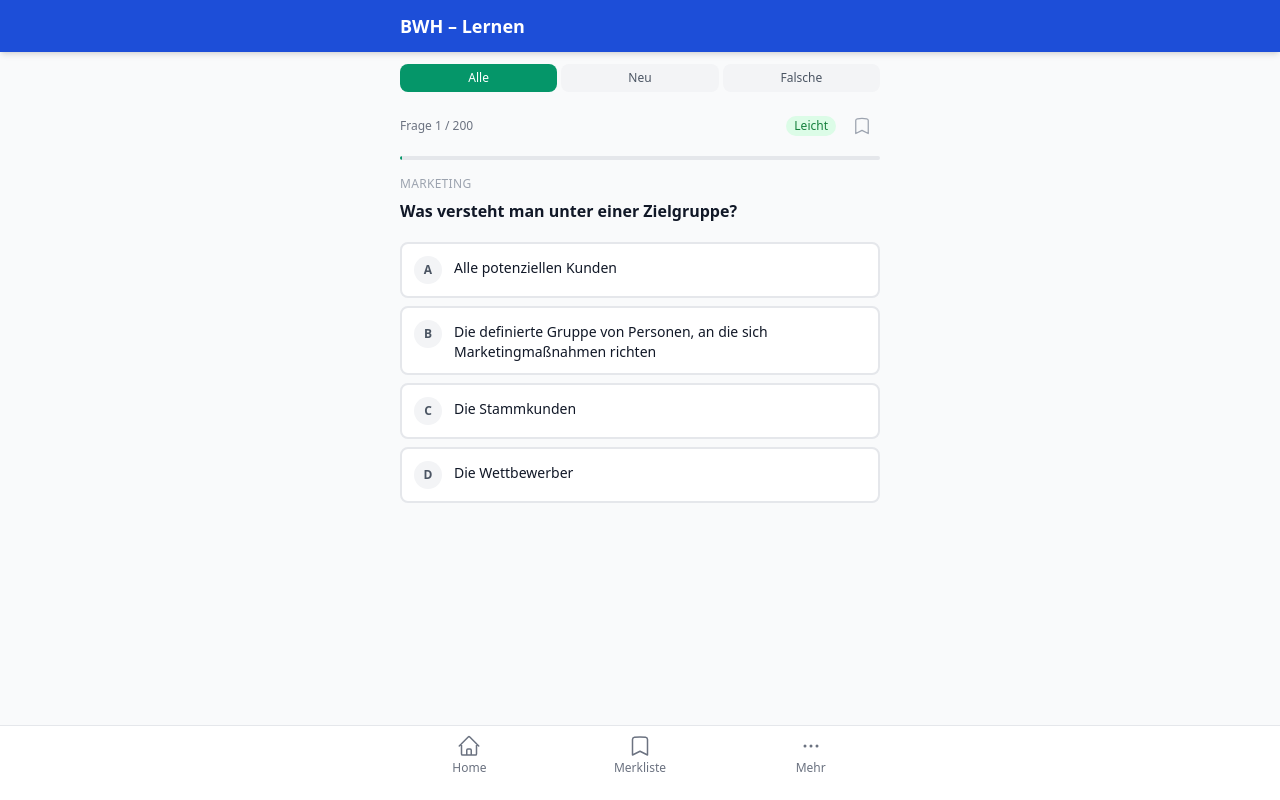
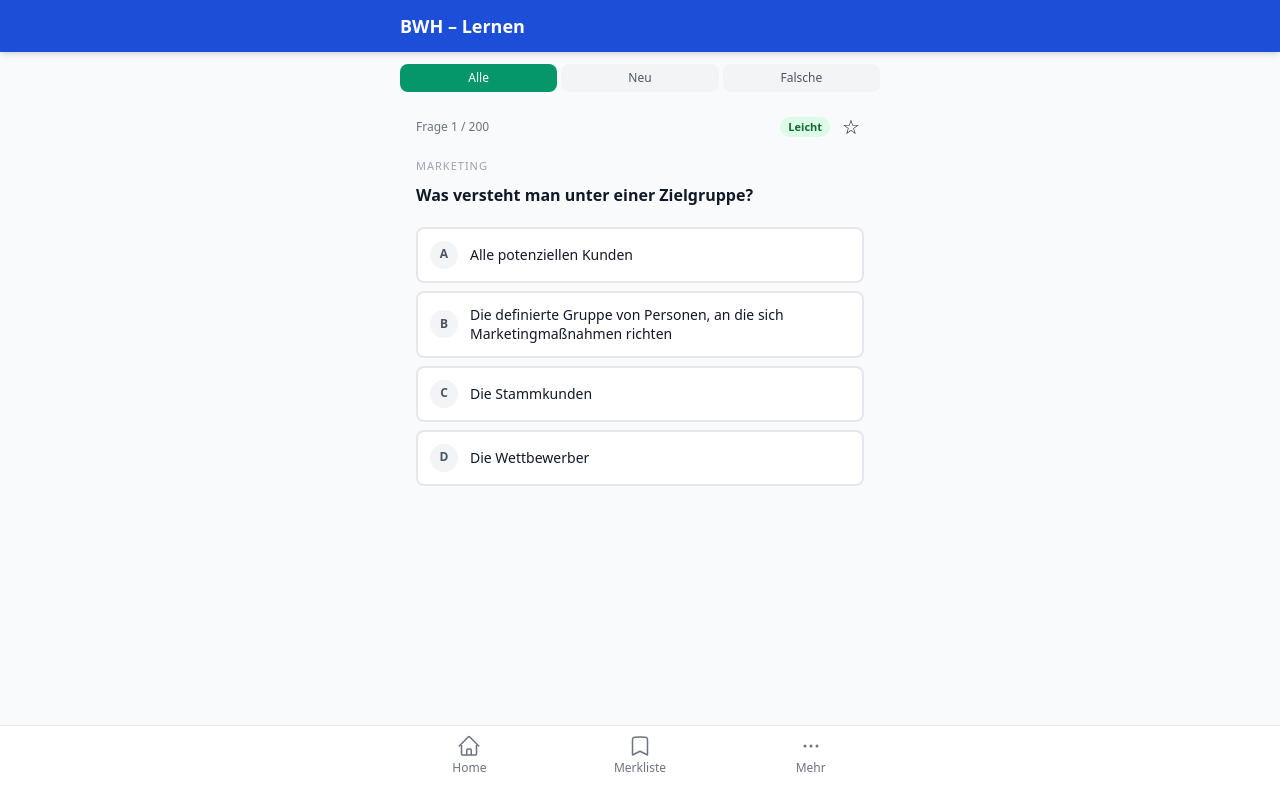
Before and after one commit to DASCInteractive/Bq-Pr-fung, a React (Vite) app: page /lernen/bwh in a window 1280 px wide. Built offline with nearby package versions, Linux system fonts and the light colour scheme.

Commit message:
Complete rewrite of QuestionCard with proper React inline styles

```diff
--- a/src/components/QuestionCard.jsx
+++ b/src/components/QuestionCard.jsx
@@ -1,208 +1,194 @@
-import { useState, useRef, useEffect, useCallback } from 'react'
+import { useState } from 'react'
 import { useApp } from '../context/AppContext'
 
 const letters = ['A', 'B', 'C', 'D']
 
 export default function QuestionCard({ question, index, total, onNext, subjectColor }) {
   const [selected, setSelected] = useState(null)
-  const [revealed, setRevealed] = useState(false)
-  const [canProceed, setCanProceed] = useState(false)
+  const [showResult, setShowResult] = useState(false)
   const { recordAnswer, toggleBookmark, isBookmarked } = useApp()
   const bookmarked = isBookmarked(question.id)
-  const answeredRef = useRef(false)
 
-  // Reset state when question changes
-  useEffect(() => {
+  const handleAnswer = (i) => {
+    if (showResult) return
+    setSelected(i)
+    setShowResult(true)
+  }
+
+  const handleNext = () => {
+    recordAnswer(question.id, selected === question.correct)
     setSelected(null)
-    setRevealed(false)
-    setCanProceed(false)
-    answeredRef.current = false
-  }, [question.id])
-
-  const handleSelect = useCallback((optionIndex) => {
-    if (revealed || answeredRef.current) return
-    answeredRef.current = true
-    setSelected(optionIndex)
-    setRevealed(true)
-    // Delay before allowing next
-    setTimeout(() => setCanProceed(true), 1000)
-  }, [revealed])
-
-  const handleNext = useCallback(() => {
-    if (!canProceed) return
-    // Record answer to context only when moving on
-    if (selected !== null) {
-      recordAnswer(question.id, selected === question.correct)
+    setShowResult(false)
+    onNext()
   }
-    onNext()
-  }, [canProceed, selected, question.id, question.correct, recordAnswer, onNext])
 
   const isCorrect = selected === question.correct
 
   return (
-    <div className="mx-auto max-w-lg px-4 py-4">
-      {/* Top bar */}
-      <div className="mb-3 flex items-center justify-between">
-        <span className="text-xs font-medium text-gray-500">
+    <div style={{ maxWidth: 480, margin: '0 auto', padding: 16 }}>
+      <div style={{ display: 'flex', justifyContent: 'space-between', alignItems: 'center', marginBottom: 12 }}>
+        <span style={{ fontSize: 12, color: '#6b7280' }}>
           Frage {index + 1} / {total}
         </span>
-        <div className="flex items-center gap-2">
-          <span
-            className={`rounded-full px-2 py-0.5 text-xs font-medium ${
-              question.difficulty === 1
-                ? 'bg-green-100 text-green-700'
-                : question.difficulty === 2
-                ? 'bg-yellow-100 text-yellow-700'
-                : 'bg-red-100 text-red-700'
-            }`}
-          >
+        <div style={{ display: 'flex', alignItems: 'center', gap: 8 }}>
+          <span style={{
+            padding: '2px 8px',
+            borderRadius: 12,
+            fontSize: 11,
+            fontWeight: 600,
+            background: question.difficulty === 1 ? '#dcfce7' : question.difficulty === 2 ? '#fef9c3' : '#fee2e2',
+            color: question.difficulty === 1 ? '#166534' : question.difficulty === 2 ? '#854d0e' : '#991b1b',
+          }}>
             {question.difficulty === 1 ? 'Leicht' : question.difficulty === 2 ? 'Mittel' : 'Schwer'}
           </span>
           <button
             onClick={() => toggleBookmark(question.id)}
-            className="flex h-9 w-9 items-center justify-center rounded-full active:bg-gray-100"
+            style={{ background: 'none', border: 'none', fontSize: 20, cursor: 'pointer', padding: 4 }}
           >
-            <svg
-              className={`h-5 w-5 ${
-                bookmarked ? 'fill-amber-500 text-amber-500' : 'text-gray-400'
-              }`}
-              viewBox="0 0 24 24"
-              fill={bookmarked ? 'currentColor' : 'none'}
-              stroke="currentColor"
-              strokeWidth={1.5}
-            >
-              <path strokeLinecap="round" strokeLinejoin="round" d="M17.593 3.322c1.1.128 1.907 1.077 1.907 2.185V21L12 17.25 4.5 21V5.507c0-1.108.806-2.057 1.907-2.185a48.507 48.507 0 0111.186 0z" />
-            </svg>
+            {bookmarked ? '\u2B50' : '\u2606'}
           </button>
         </div>
       </div>
 
-      {/* Progress bar */}
-      <div className="mb-4 h-1 w-full overflow-hidden rounded-full bg-gray-200">
-        <div
-          className={`h-full rounded-full ${subjectColor || 'bg-blue-600'} transition-all duration-500`}
-          style={{ width: `${((index + 1) / total) * 100}%` }}
-        />
-      </div>
-
-      {/* Topic */}
       {question.topic && (
-        <p className="mb-2 text-xs font-medium text-gray-400 uppercase tracking-wide">{question.topic}</p>
+        <p style={{ fontSize: 11, color: '#9ca3af', textTransform: 'uppercase', letterSpacing: 1, marginBottom: 8 }}>{question.topic}</p>
       )}
 
-      {/* Question text */}
-      <h2 className="mb-5 text-base font-semibold leading-snug text-gray-900">{question.text}</h2>
+      <h2 style={{ fontSize: 16, fontWeight: 600, color: '#111827', marginBottom: 20, lineHeight: 1.5 }}>
+        {question.text}
+      </h2>
 
-      {/* Options */}
-      <div className="space-y-2">
+      <div>
         {question.options.map((opt, i) => {
-          let bg = 'background: white; border: 2px solid #e5e7eb;'
-          let letterBg = 'background: #f3f4f6; color: #4b5563;'
-          let textColor = 'color: #111827;'
+          let bg = '#ffffff'
+          let borderColor = '#e5e7eb'
+          let textColor = '#111827'
+          let letterBg = '#f3f4f6'
+          let letterColor = '#4b5563'
 
-          if (revealed) {
-            if (i === question.correct) {
-              bg = 'background: #ecfdf5; border: 2px solid #10b981;'
-              letterBg = 'background: #10b981; color: white;'
-              textColor = 'color: #065f46;'
+          if (showResult && i === question.correct) {
+            bg = '#d1fae5'
+            borderColor = '#10b981'
+            textColor = '#065f46'
+            letterBg = '#10b981'
+            letterColor = '#ffffff'
+          } else if (showResult && selected === i && i !== question.correct) {
+            bg = '#fee2e2'
+            borderColor = '#ef4444'
+            textColor = '#991b1b'
+            letterBg = '#ef4444'
+            letterColor = '#ffffff'
+          } else if (showResult) {
+            bg = '#f9fafb'
+            borderColor = '#e5e7eb'
+            textColor = '#9ca3af'
           } else if (selected === i) {
-              bg = 'background: #fef2f2; border: 2px solid #ef4444;'
-              letterBg = 'background: #ef4444; color: white;'
-              textColor = 'color: #991b1b;'
-            } else {
-              bg = 'background: #f9fafb; border: 2px solid #e5e7eb;'
-              textColor = 'color: #9ca3af;'
-            }
-          } else if (selected === i) {
-            bg = 'background: #eff6ff; border: 2px solid #3b82f6;'
-            letterBg = 'background: #3b82f6; color: white;'
+            bg = '#dbeafe'
+            borderColor = '#3b82f6'
+            textColor = '#1e40af'
+            letterBg = '#3b82f6'
+            letterColor = '#ffffff'
           }
 
           return (
             <button
               key={i}
-              onClick={() => handleSelect(i)}
-              disabled={revealed}
-              style={{ cssText: `${bg} display: flex; width: 100%; align-items: flex-start; gap: 12px; border-radius: 8px; padding: 12px; text-align: left;` }}
+              onClick={() => handleAnswer(i)}
+              style={{
+                display: 'flex',
+                alignItems: 'center',
+                gap: 12,
+                width: '100%',
+                padding: 12,
+                marginBottom: 8,
+                borderRadius: 8,
+                border: `2px solid ${borderColor}`,
+                background: bg,
+                color: textColor,
+                textAlign: 'left',
+                cursor: showResult ? 'default' : 'pointer',
+                fontSize: 14,
+                lineHeight: 1.4,
+              }}
             >
-              <span
-                style={{ cssText: `${letterBg} display: flex; height: 28px; width: 28px; flex-shrink: 0; align-items: center; justify-content: center; border-radius: 50%; font-size: 12px; font-weight: 700;` }}
-              >
+              <span style={{
+                display: 'flex',
+                alignItems: 'center',
+                justifyContent: 'center',
+                width: 28,
+                height: 28,
+                minWidth: 28,
+                borderRadius: '50%',
+                fontSize: 12,
+                fontWeight: 700,
+                background: letterBg,
+                color: letterColor,
+              }}>
                 {letters[i]}
               </span>
-              <span style={{ cssText: `${textColor} padding-top: 2px; font-size: 14px; line-height: 1.4;` }}>{opt}</span>
+              <span>{opt}</span>
             </button>
           )
         })}
       </div>
 
-      {/* Feedback banner */}
-      {revealed && (
-        <div
-          style={{
-            marginTop: '16px',
-            padding: '16px',
-            borderRadius: '12px',
-            display: 'flex',
-            alignItems: 'center',
-            gap: '12px',
-            background: isCorrect ? '#ecfdf5' : '#fef2f2',
-            border: isCorrect ? '2px solid #10b981' : '2px solid #ef4444',
-          }}
-        >
-          <span style={{ fontSize: '32px' }}>{isCorrect ? '\u2705' : '\u274C'}</span>
-          <div>
+      {showResult && (
+        <div style={{
+          marginTop: 16,
+          padding: 20,
+          borderRadius: 12,
+          background: isCorrect ? '#d1fae5' : '#fee2e2',
+          border: isCorrect ? '3px solid #10b981' : '3px solid #ef4444',
+          textAlign: 'center',
+        }}>
+          <p style={{ fontSize: 40, margin: 0 }}>{isCorrect ? '\u2705' : '\u274C'}</p>
           <p style={{
-              fontSize: '18px',
+            fontSize: 24,
             fontWeight: 'bold',
             color: isCorrect ? '#065f46' : '#991b1b',
+            margin: '8px 0 0 0',
           }}>
             {isCorrect ? 'Richtig!' : 'Falsch!'}
           </p>
           {!isCorrect && (
-              <p style={{ fontSize: '14px', color: '#dc2626', marginTop: '2px' }}>
+            <p style={{ fontSize: 16, color: '#dc2626', margin: '4px 0 0 0' }}>
               Richtige Antwort: {letters[question.correct]}
             </p>
           )}
         </div>
+      )}
+
+      {showResult && question.explanation && (
+        <div style={{
+          marginTop: 12,
+          padding: 16,
+          borderRadius: 12,
+          background: '#f9fafb',
+          border: '1px solid #e5e7eb',
+        }}>
+          <p style={{ fontSize: 11, fontWeight: 600, color: '#9ca3af', textTransform: 'uppercase', margin: '0 0 4px 0' }}>Erkl\u00e4rung</p>
+          <p style={{ fontSize: 14, lineHeight: 1.6, color: '#374151', margin: 0 }}>{question.explanation}</p>
         </div>
       )}
 
-      {/* Explanation */}
-      {revealed && (
-        <div style={{
-          marginTop: '12px',
-          padding: '16px',
-          borderRadius: '12px',
-          background: '#f9fafb',
-          border: '1px solid #e5e7eb',
-        }}>
-          <p style={{ fontSize: '11px', fontWeight: '600', color: '#9ca3af', textTransform: 'uppercase', letterSpacing: '0.05em', marginBottom: '4px' }}>Erkl\u00e4rung</p>
-          <p style={{ fontSize: '14px', lineHeight: '1.6', color: '#374151' }}>{question.explanation}</p>
-        </div>
-      )}
-
-      {/* Next button */}
-      {revealed && (
-        <div style={{ marginTop: '20px', paddingBottom: '16px' }}>
+      {showResult && (
         <button
           onClick={handleNext}
-            disabled={!canProceed}
           style={{
             width: '100%',
-              padding: '14px',
-              borderRadius: '12px',
+            padding: 14,
+            marginTop: 20,
+            borderRadius: 12,
             border: 'none',
-              fontSize: '14px',
-              fontWeight: '600',
-              color: 'white',
-              background: canProceed ? '#2563eb' : '#d1d5db',
-              cursor: canProceed ? 'pointer' : 'not-allowed',
+            fontSize: 14,
+            fontWeight: 600,
+            color: '#ffffff',
+            background: '#2563eb',
+            cursor: 'pointer',
           }}
         >
           {index + 1 < total ? 'N\u00e4chste Frage \u2192' : 'Abschlie\u00dfen \u2713'}
         </button>
-        </div>
       )}
     </div>
   )
```
Lines whose indentation alone changed are shown as unchanged.
